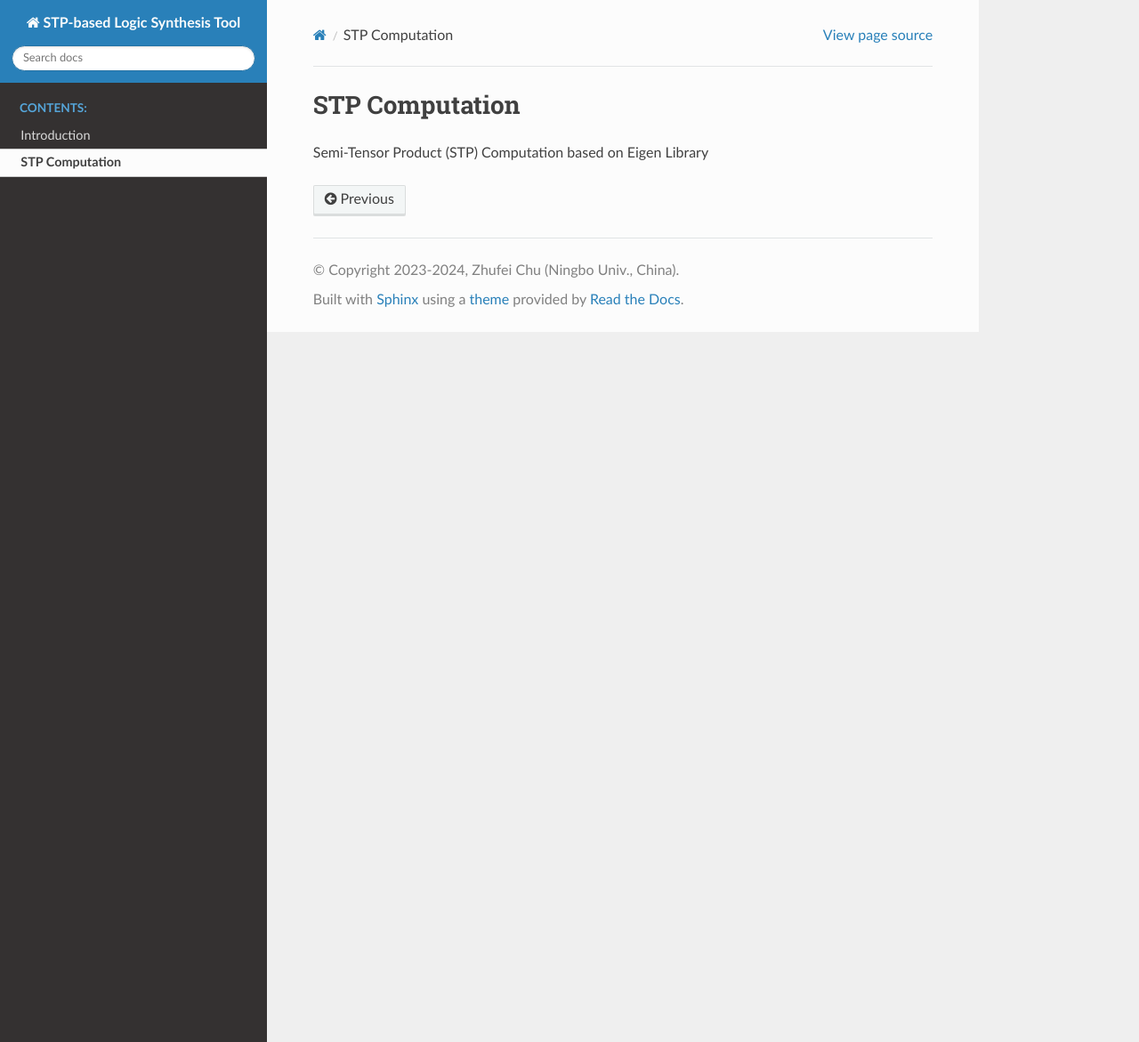
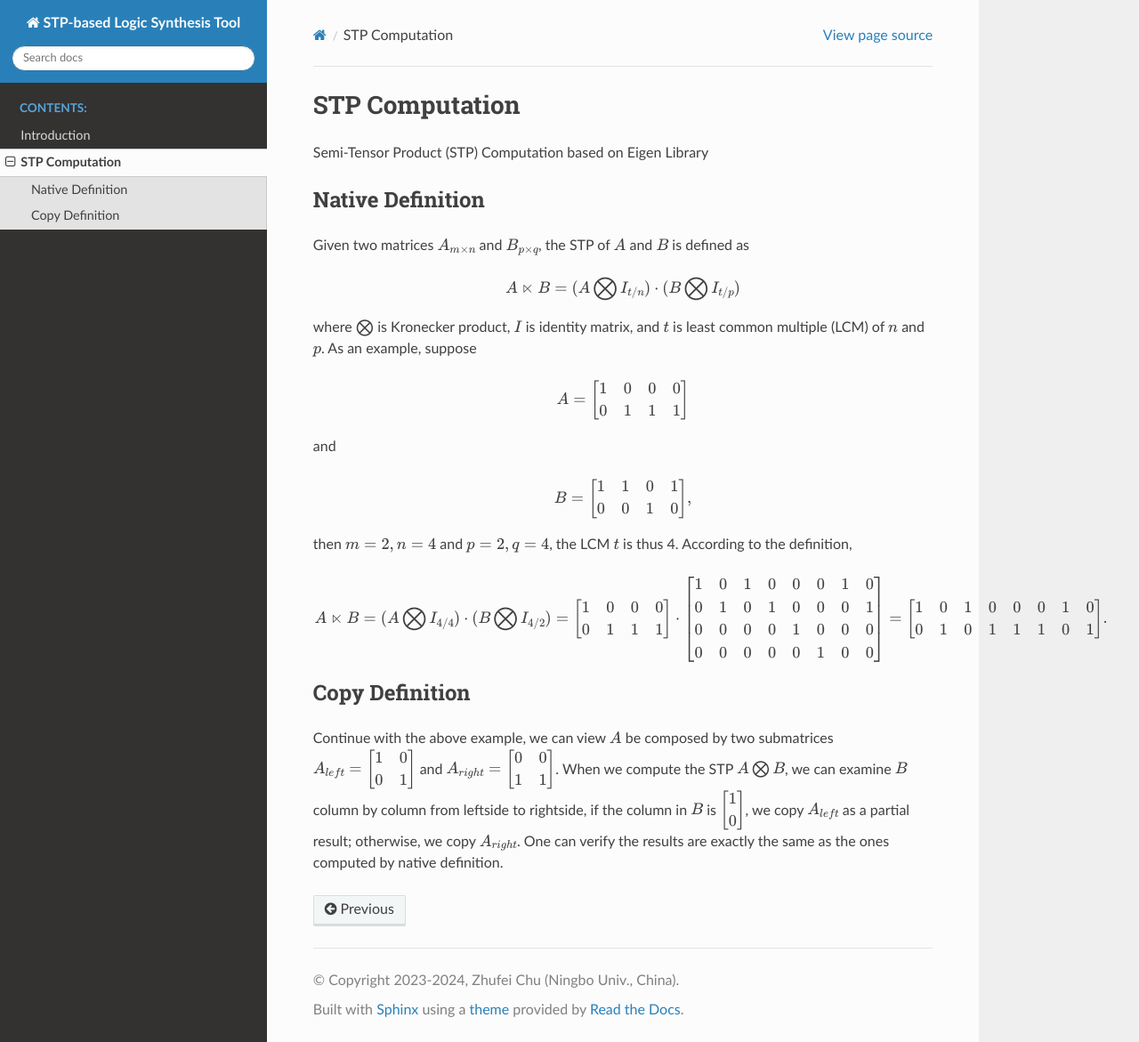
Before and after one commit to yujning/stp, a Sphinx documentation site: the page built from docs/stp_compute.rst, in a window 1280 px wide and 1171 px high. Shown: the whole window at 89% size. Built offline with Sphinx 7.4.7 and the Read the Docs theme 2.0.0, drawn with Linux system fonts in a browser that asks for light colours; formulas are drawn with MathJax 3.

Commit message:
stp computation doc

```diff
--- a/docs/about.rst
+++ b/docs/about.rst
@@ -4,12 +4,12 @@ Introduction
 Semi-Tensor Product (STP) engine for Electronic Design Automation (EDA)
 
 Compilation requirements
----------------------------------
+-------------------------------
 Support of C++ 17 standard is required to compile stp. Now it works using GCC 8.
 More comiplers are going to be tested.
 
 Using stp as a stand-alone tool
----------------------------------------
+-------------------------------
 
 We use ``eigen`` library for matrix computation, so please install it
 before running this project::
--- a/docs/conf.py
+++ b/docs/conf.py
@@ -14,7 +14,9 @@ release = '0.1'
 # -- General configuration ---------------------------------------------------
 # https://www.sphinx-doc.org/en/master/usage/configuration.html#general-configuration
 
-extensions = []
+extensions = [
+        'sphinx.ext.imgmath'
+        ]
 
 templates_path = ['_templates']
 exclude_patterns = ['_build', 'Thumbs.db', '.DS_Store']
--- a/docs/stp_compute.rst
+++ b/docs/stp_compute.rst
@@ -2,3 +2,65 @@ STP Computation
 ===============
 
 Semi-Tensor Product (STP) Computation based on Eigen Library
+
+Native Definition
+-----------------
+
+Given two matrices :math:`A_{m \times n}` and :math:`B_{p \times q}`, the STP
+of :math:`A` and :math:`B` is defined as
+
+.. math::
+
+  A \ltimes B = (A \bigotimes I_{t/n}) \cdot (B \bigotimes I_{t/p})
+
+where :math:`\bigotimes` is Kronecker product, :math:`I` is identity
+matrix, and :math:`t` is least common multiple (LCM) of :math:`n` and :math:`p`.
+As an example, suppose
+
+.. math::
+
+  A = \begin{bmatrix}
+  1 & 0 & 0 & 0 \\
+  0 & 1 & 1 & 1
+  \end{bmatrix}
+
+and
+
+.. math::
+
+  B = \begin{bmatrix}
+  1 & 1 & 0 & 1 \\
+  0 & 0 & 1 & 0
+  \end{bmatrix},
+
+then :math:`m=2, n=4` and :math:`p=2, q=4`, the LCM :math:`t` is thus 4.
+According to the definition,
+
+.. math::
+
+  A \ltimes B = (A \bigotimes I_{4/4}) \cdot (B \bigotimes I_{4/2}) =
+  \begin{bmatrix}
+  1 & 0 & 0 & 0 \\
+  0 & 1 & 1 & 1
+  \end{bmatrix} \cdot
+  \begin{bmatrix}
+  1 & 0 & 1 & 0 & 0 & 0 & 1 & 0 \\
+  0 & 1 & 0 & 1 & 0 & 0 & 0 & 1 \\
+  0 & 0 & 0 & 0 & 1 & 0 & 0 & 0 \\
+  0 & 0 & 0 & 0 & 0 & 1 & 0 & 0
+  \end{bmatrix} =
+  \begin{bmatrix}
+  1 & 0 & 1 & 0 & 0 & 0 & 1 & 0 \\
+  0 & 1 & 0 & 1 & 1 & 1 & 0 & 1
+  \end{bmatrix}.
+
+Copy Definition
+-----------------
+Continue with the above example, we can view :math:`A` be composed by two
+submatrices :math:`A_{left}=\begin{bmatrix}1 & 0 \\ 0 & 1\end{bmatrix}`
+and :math:`A_{right} = \begin{bmatrix}0 & 0 \\ 1 & 1\end{bmatrix}`. When we
+compute the STP :math:`A \bigotimes B`, we can examine :math:`B` column by
+column from leftside to rightside, if the column in :math:`B` is
+:math:`\begin{bmatrix} 1 \\ 0 \end{bmatrix}`, we copy :math:`A_{left}` as a
+partial result; otherwise, we copy :math:`A_{right}`. One can verify the
+results are exactly the same as the ones computed by native definition.
```
